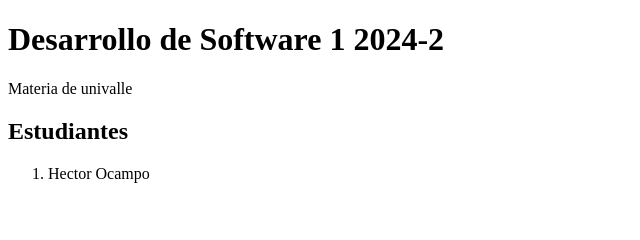
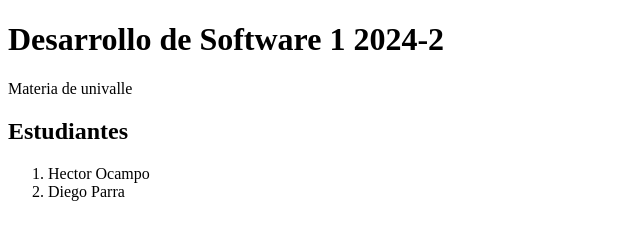
Before and after one commit to hector2603/DS1-repositorio, a plain HTML site: page index.html in a window 1280 px wide. Shown: the whole page, without its empty margins (0-640 px from the left). Drawn offline with Linux system fonts and the light colour scheme.

Commit message:
Agregar Diego

```diff
--- a/index.html
+++ b/index.html
@@ -11,6 +11,7 @@
     <h2>Estudiantes</h2>
     <ol>
       <li>Hector Ocampo</li>
+      <li>Diego Parra</li>
     </ol>
   </body>
 </html>
```
